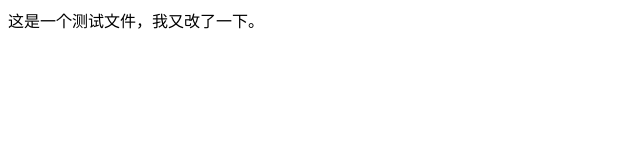
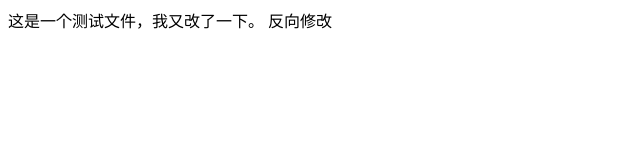
Before and after one commit to Britney-and-I/madeInChind, a plain HTML site: page index.html in a window 1280 px wide. Shown: the whole page, without its empty margins (0-640 px from the left). Drawn offline with Linux system fonts and the light colour scheme.

Commit message:
Update index.html

```diff
--- a/index.html
+++ b/index.html
@@ -10,6 +10,7 @@
 
 <body>
     这是一个测试文件，我又改了一下。
+    反向修改
 </body>
 
 </html>
```
